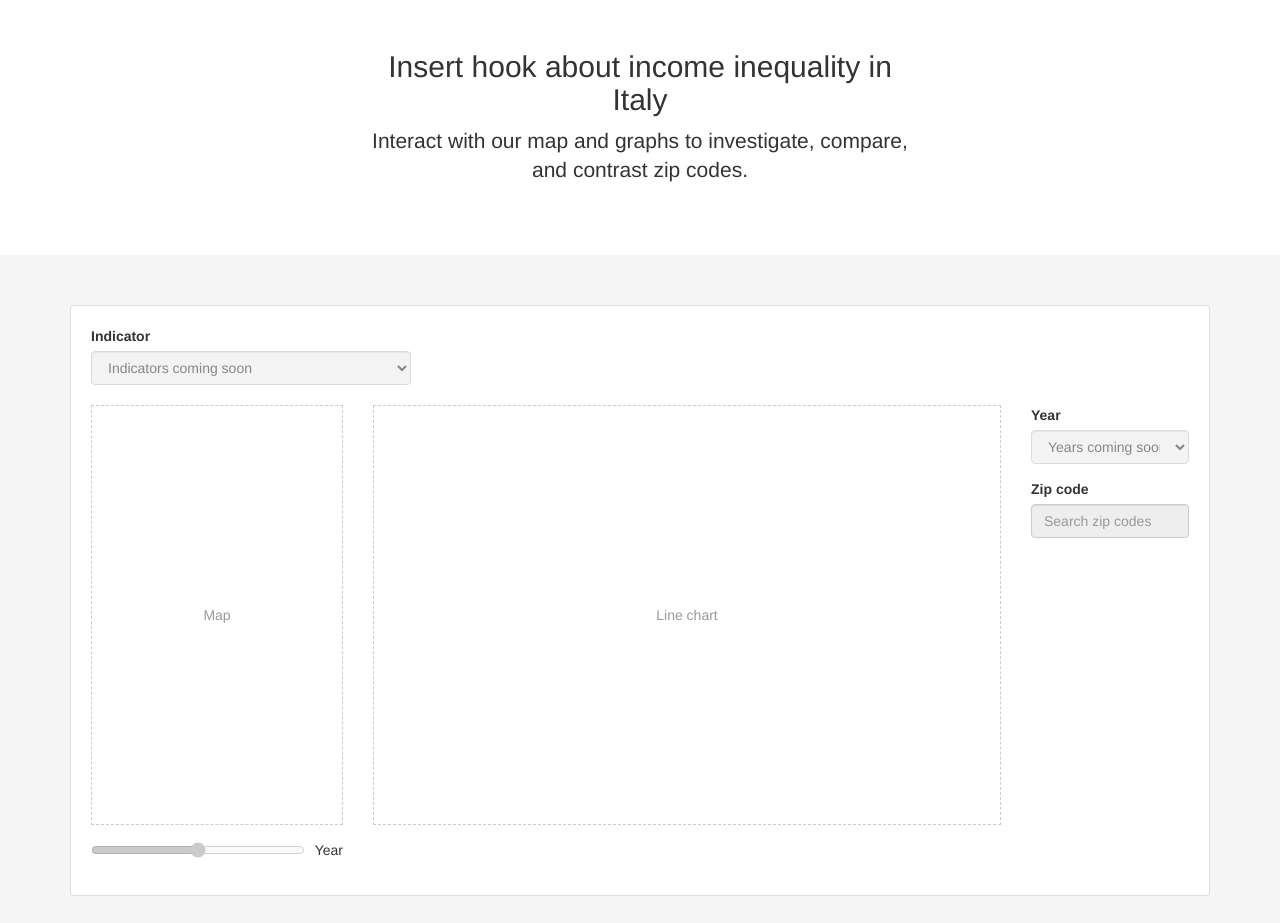
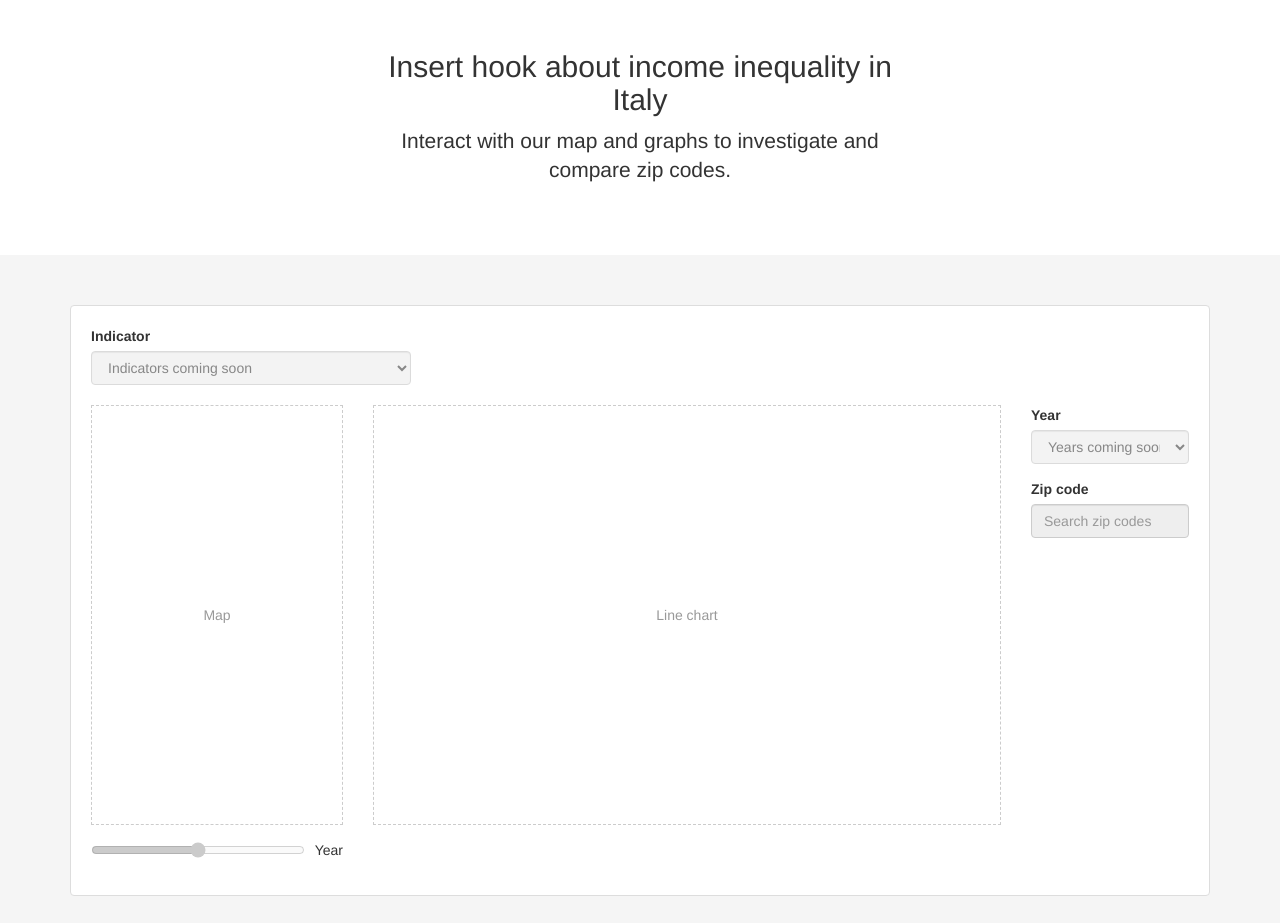
Before and after one commit to Rubolino-Research/italy_inequality, a plain HTML site: page index.html in a window 1280 px wide. Shown: the part 820-1743 px from the top of the page. Drawn offline with Linux system fonts and the light colour scheme.

Commit message:
Refine lead paragraph for clarity

```diff
--- a/index.html
+++ b/index.html
@@ -47,7 +47,7 @@
         <div class="row">
           <div class="col-md-6 col-md-offset-3 text-center">
             <h2>Insert hook about income inequality in Italy</h2>
-            <p class="lead">Interact with our map and graphs to investigate, compare, and contrast zip codes.</p>
+            <p class="lead">Interact with our map and graphs to investigate and compare zip codes.</p>
           </div>
         </div>
       </div>
```
